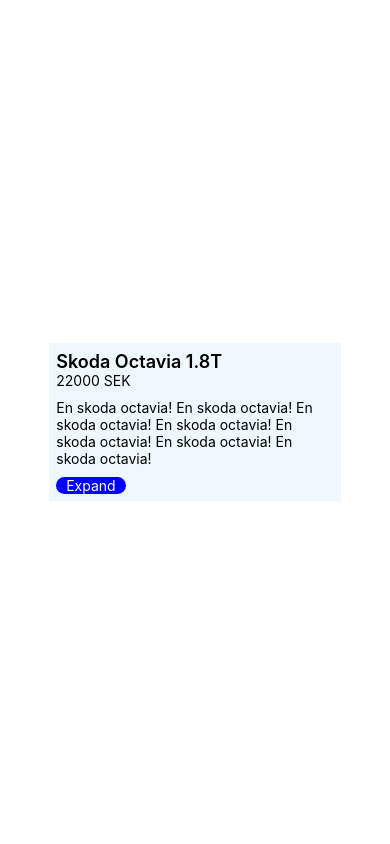
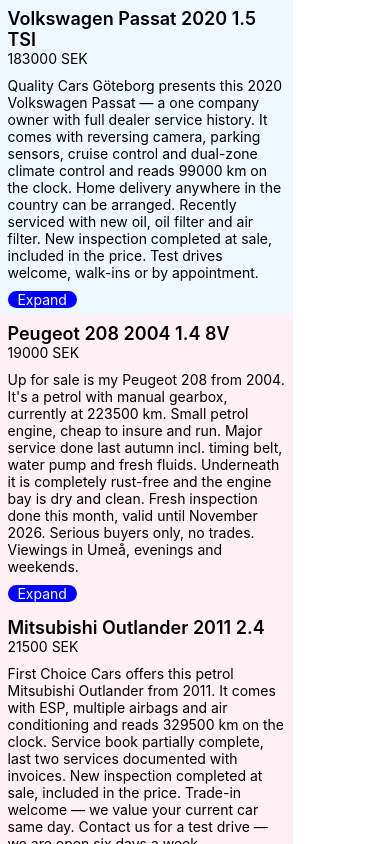
Before and after one commit to lskld/rn-semantic-search-testing, a React Native app: screen / in a window 390 px wide. Built offline with nearby package versions, Linux system fonts and the light colour scheme.

Commit message:
render ads in adlist from json

```diff
--- a/App.tsx
+++ b/App.tsx
@@ -2,7 +2,7 @@
 import {
   SafeAreaProvider,
 } from 'react-native-safe-area-context';
-import Ad from './src/components/Ad';
+import AdList from './src/components/AdList';
 
 function App() {
   const isDarkMode = useColorScheme() === 'dark';
@@ -18,18 +18,7 @@
 function AppContent() {
   return (
     <View style={styles.container}>
-      <Ad
-        id={1}
-        title='Skoda Octavia 1.8T'
-        description='En skoda octavia! En skoda octavia! En skoda octavia! En skoda octavia! En skoda octavia! En skoda octavia! En skoda octavia!'
-        price='22000'
-        make='Skoda'
-        model='Octavia'
-        year='2004'
-        mileage='180000'
-        gearbox='manual'
-        fueltype='petrol'
-      />
+      <AdList />
     </View>
   );
 }
--- /dev/null
+++ b/src/components/AdList.tsx
@@ -0,0 +1,26 @@
+import { FlatList } from "react-native";
+import carAds from "../data/car_ads.json"
+import Ad from "./Ad";
+
+export default function AdList() {
+    return (
+        <FlatList
+            data={carAds}
+            renderItem={({ item }) => (
+                <Ad
+                    id={item.id}
+                    title={item.title}
+                    price={item.price}
+                    description={item.description}
+                    make={item.make}
+                    model={item.model}
+                    year={item.year}
+                    mileage={item.mileage}
+                    gearbox={item.gearbox}
+                    fueltype={item.fueltype}
+                />
+            )}
+            keyExtractor={(item) => item.id.toString()}
+        />
+    )
+}
```
